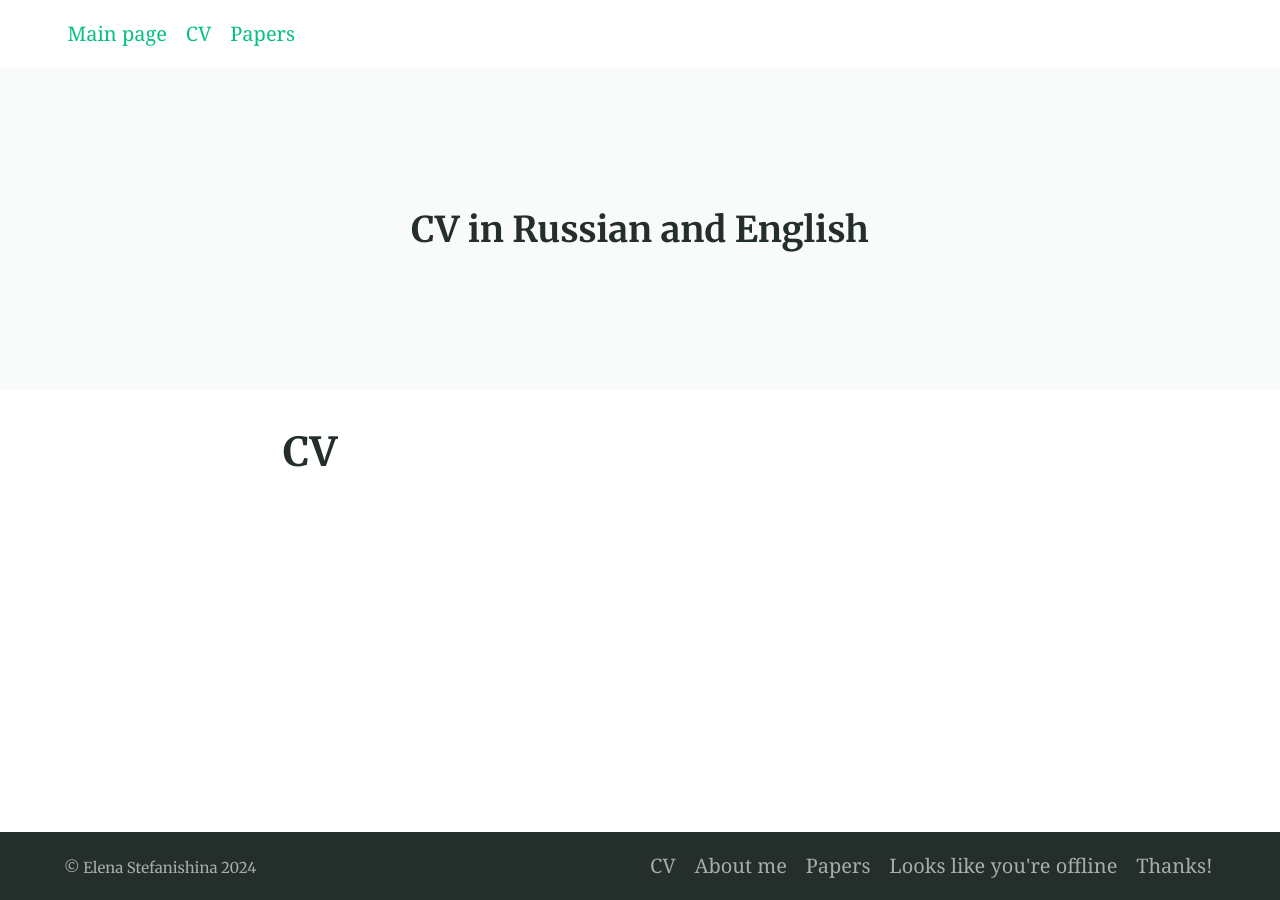
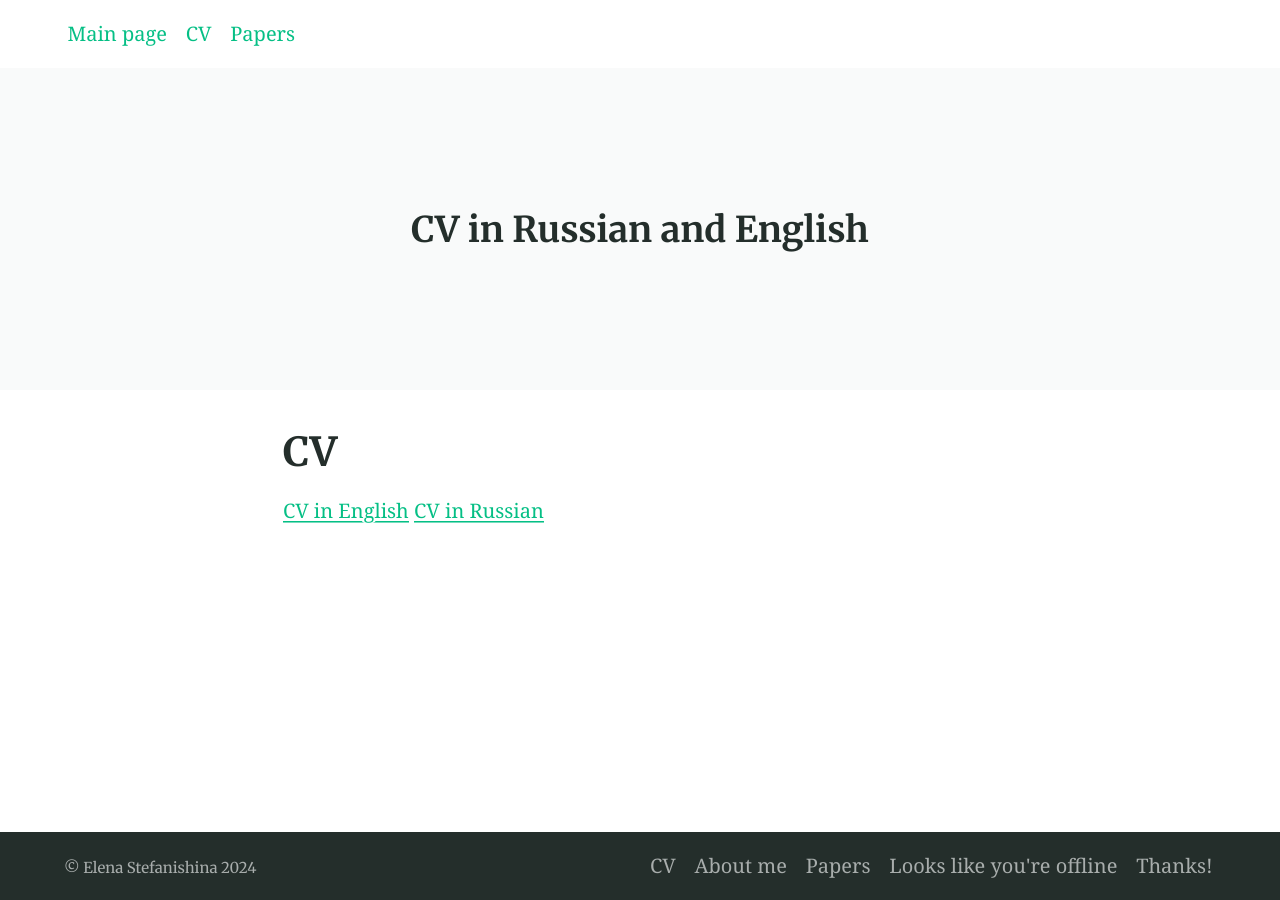
Before and after one commit to Olenuaa/Olenuaa.github.io, a Jekyll site: the page built from cv.md, in a window 1280 px wide. Built offline with Jekyll 4.4.1, drawn with Linux system fonts in a browser that asks for light colours.

Commit message:
changed website

```diff
--- a/cv.md
+++ b/cv.md
@@ -3,3 +3,5 @@ title: CV
 feature_text: |
   ## CV in Russian and English
 ---
+[CV in English]("CV, Stefanishina Elena.pdf")
+[CV in Russian]("Stefanishina, Russian CV.pdf")
```
Also changed, not shown: 1 other file.
